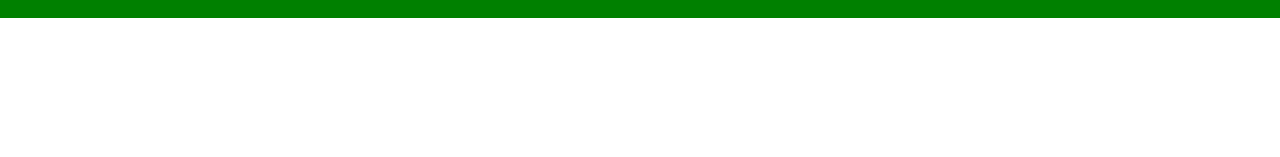
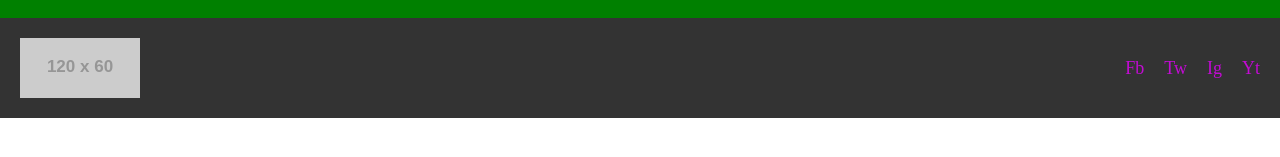
Before and after one commit to federicomiranda/camada-8665, a plain HTML site: page index.html in a window 1280 px wide. Shown: the part 131-288 px from the top of the page. Drawn offline with Linux system fonts and the light colour scheme; placeholder pictures from the web are drawn by us.

Commit message:
Agregué el footer, sume youtube y cambié el color de las redes

```diff
--- a/css/estilos.css
+++ b/css/estilos.css
@@ -8,3 +8,26 @@ header {
   background: green;
   padding: 20px;
 }
+
+footer {
+  background: #333;
+  padding: 20px;
+  display: flex;
+  justify-content: space-between;
+  align-items: center;
+}
+
+footer ul {
+  display: flex;
+  list-style: none;
+}
+
+footer ul li {
+  margin-left: 20px;
+}
+
+footer ul li a {
+  color: rgb(194, 11, 211);
+  font-size: 18px;
+  text-decoration: none;
+}
--- a/index.html
+++ b/index.html
@@ -19,5 +19,24 @@
         </ul>
       </nav>
     </header>
+
+    <footer>
+      <img src="http://placehold.it/120x60" alt="" />
+
+      <ul>
+        <li>
+          <a href="#">Fb</a>
+        </li>
+        <li>
+          <a href="#">Tw</a>
+        </li>
+        <li>
+          <a href="#">Ig</a>
+        </li>
+        <li>
+          <a href="#">Yt</a>
+        </li>
+      </ul>
+    </footer>
   </body>
 </html>
```
